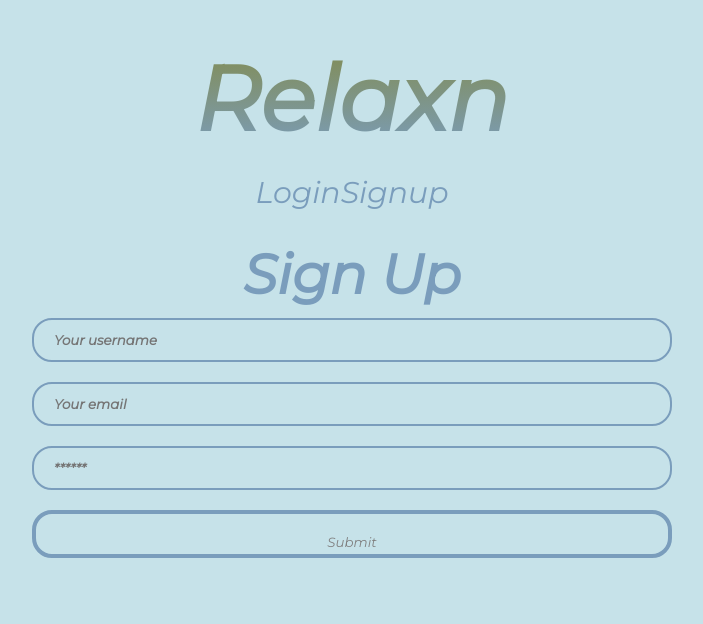
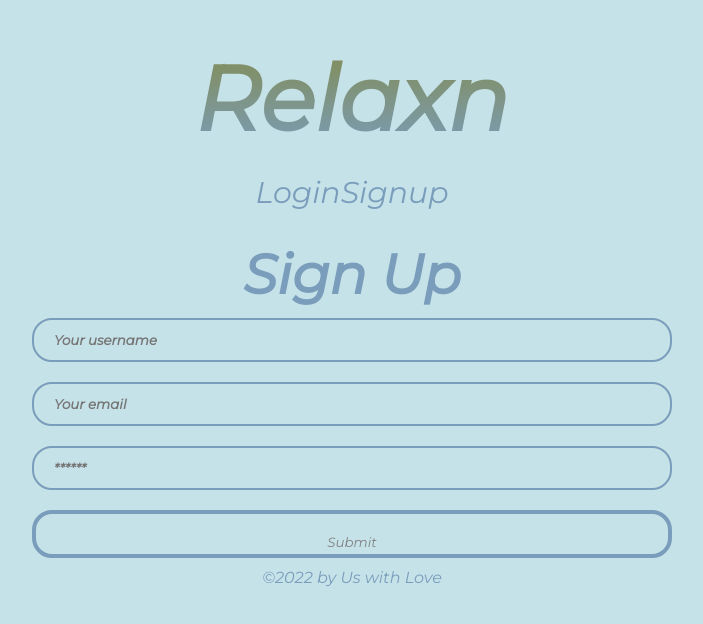
Before and after one commit to Brock-Merritt/Relaxn, a React (Create React App) app in the folder client/: page /signup in a window 1280 px wide. Shown: the part 106-730 px from the top of the page, without its empty margins (288-991 px from the left). Built offline with nearby package versions, Linux system fonts and the light colour scheme.

Commit message:
create Footer,import to App.js

```diff
--- a/client/src/App.js
+++ b/client/src/App.js
@@ -5,7 +5,7 @@ import ApolloClient from "apollo-boost";
 
 import Header from "./components/Header";
 import Home from "./components/Home";
-
+import Footer from './components/Footer'
 import Login from "./pages/Login";
 import Signup from "./pages/Signup";
 
@@ -36,6 +36,7 @@ function App() {
             </Switch>
           </div>
         </>
+        <Footer />
       </Router>
     </ApolloProvider>
   );
--- a/client/src/Components/Footer/index.js
+++ b/client/src/Components/Footer/index.js
@@ -0,0 +1,13 @@
+import React from 'react';
+
+const Footer = () => {
+  return (
+    <footer className="w-100 mt-auto bg-secondary p-4">
+      <div className="container">
+        &copy;{new Date().getFullYear()} by Us with Love
+        </div>
+    </footer>
+  );
+};
+
+export default Footer;
```
